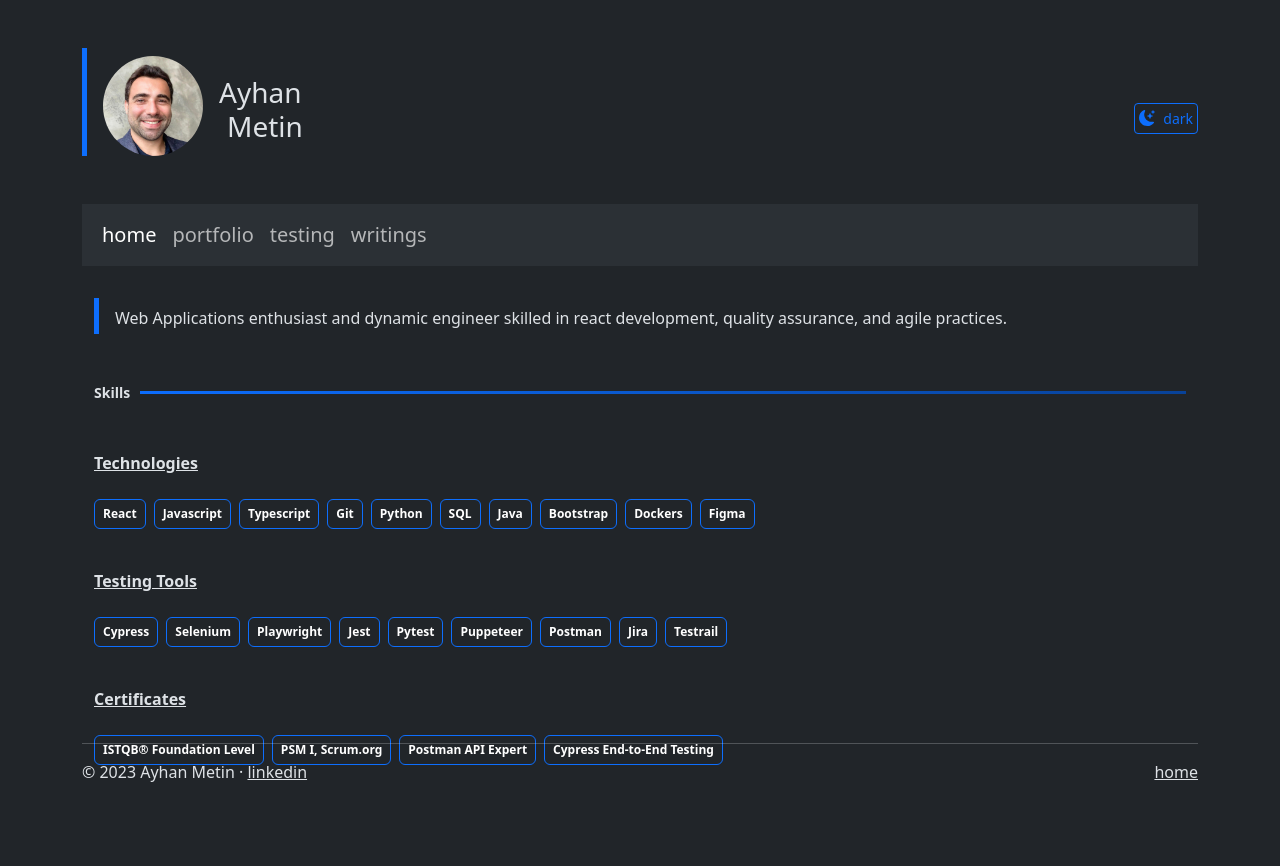
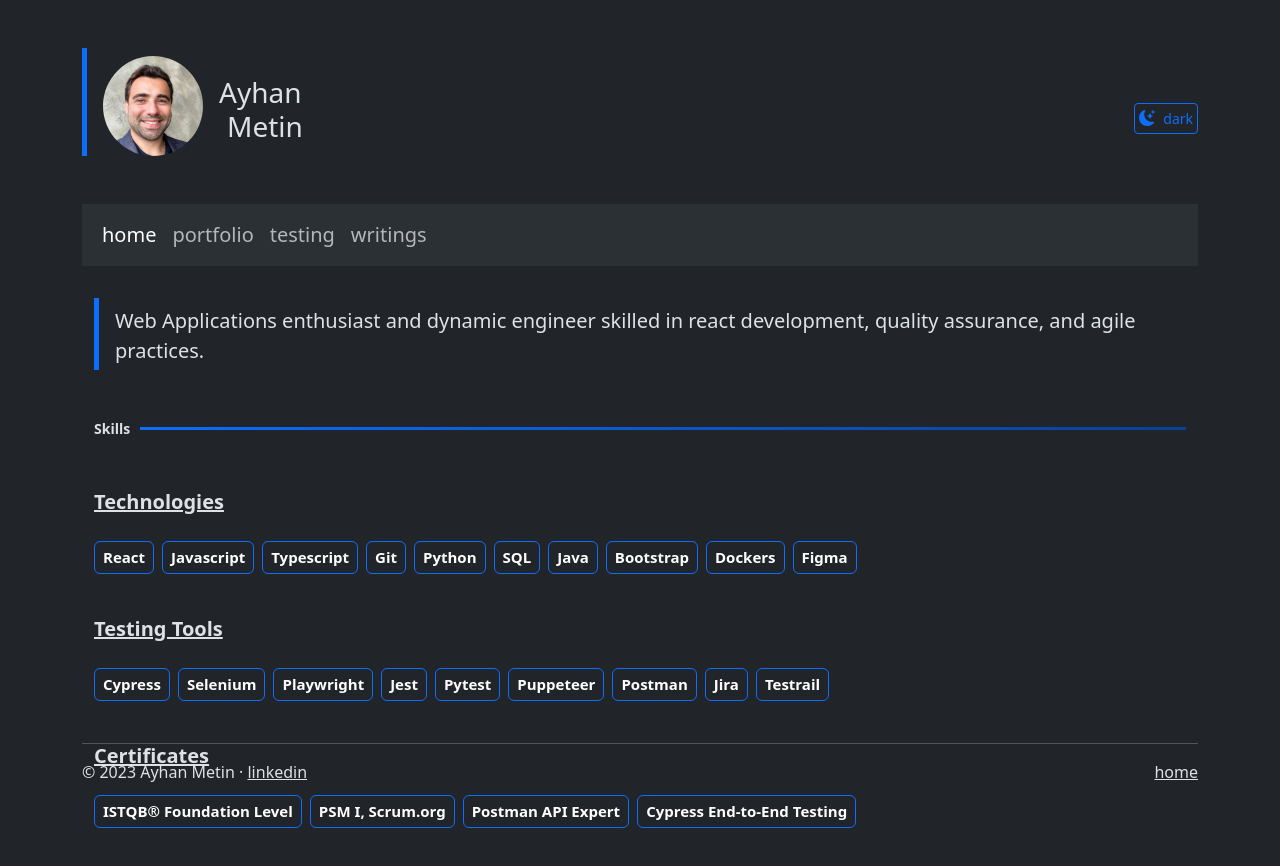
Before and after one commit to ayhanmetin/portfolio, a React (Vite) app: page / in a window 1280 px wide. Shown: the top 866 px of the page. Before the commit the page ends 837 px from the top, so only its background shows below. Built offline with nearby package versions, Linux system fonts and the light colour scheme.

Commit message:
initial commit

```diff
--- a/src/components/Home.jsx
+++ b/src/components/Home.jsx
@@ -6,7 +6,7 @@ function Home() {
     <>
       <div className="container">
         <header className="name">
-          <p className="text-start mb-0 pt-2 mt-3 border-start ps-3 mb-5 p-1 border-5 border-primary">
+          <p className="text-start mb-0 pt-2 mt-3 border-start ps-3 mb-5 p-1 border-5 border-primary fs-5 text">
             Web Applications enthusiast and dynamic engineer skilled in react
             development, quality assurance, and agile practices.
           </p>
--- a/src/components/Portfolio.jsx
+++ b/src/components/Portfolio.jsx
@@ -10,7 +10,7 @@ function Portfolio() {
         className='container'
       >
         <header className='name'>
-          <p className='text-start mb-0 pt-2 mt-3 border-start ps-3 mb-5 p-1 border-5 border-primary'>
+          <p className='text-start mb-0 pt-2 mt-3 border-start ps-3 mb-5 p-1 border-5 border-primary fs-5 text'>
             Projects I'm proud of
           </p>
         </header>
--- a/src/components/Skills.jsx
+++ b/src/components/Skills.jsx
@@ -3,92 +3,92 @@ import React from 'react';
 export default function Skills() {
   return (
     <>
-      <div className="container mt-5 m-0 p-0">
-        <div className="mt-2 d-block fs-6 text fw-semibold text-decoration-underline">
+      <div className='container mt-5 m-0 p-0 fs-5 text'>
+        <div className='mt-2 d-block fs-5 text fw-semibold text-decoration-underline'>
           Technologies
         </div>
-        <div className="m-0 p-0 d-flex gap-2 py-4">
-          <span className="badge p-2 text-bg-dark border border-primary">
+        <div className='m-0 p-0 d-flex gap-2 py-4'>
+          <span className='badge p-2 text-bg-dark border border-primary'>
             React
           </span>
-          <span className="badge p-2 text-bg-dark border border-primary">
+          <span className='badge p-2 text-bg-dark border border-primary'>
             Javascript
           </span>
-          <span className="badge p-2 text-bg-dark border border-primary">
+          <span className='badge p-2 text-bg-dark border border-primary'>
             Typescript
           </span>
-          <span className="badge p-2 text-bg-dark border border-primary">
+          <span className='badge p-2 text-bg-dark border border-primary'>
             Git
           </span>
-          <span className="badge p-2 text-bg-dark border border-primary">
+          <span className='badge p-2 text-bg-dark border border-primary'>
             Python
           </span>
-          <span className="badge p-2 text-bg-dark border border-primary">
+          <span className='badge p-2 text-bg-dark border border-primary'>
             SQL
           </span>
-          <span className="badge p-2 text-bg-dark border border-primary">
+          <span className='badge p-2 text-bg-dark border border-primary'>
             Java
           </span>
-          <span className="badge p-2 text-bg-dark border border-primary">
+          <span className='badge p-2 text-bg-dark border border-primary'>
             Bootstrap
           </span>
-          <span className="badge p-2 text-bg-dark border border-primary">
+          <span className='badge p-2 text-bg-dark border border-primary'>
             Dockers
           </span>
-          <span className="badge p-2 text-bg-dark border border-primary">
+          <span className='badge p-2 text-bg-dark border border-primary'>
             Figma
           </span>
         </div>
       </div>
-      <div className="container mt-3 m-0 p-0">
-        <div className="mt-2 d-block fs-6 text fw-semibold text-decoration-underline">
+      <div className='container mt-3 m-0 p-0 fs-5 text'>
+        <div className='mt-2 d-block fs-5 text fw-semibold text-decoration-underline'>
           Testing Tools
         </div>
-        <div className="m-0 p-0 d-flex gap-2 py-4">
-          <span className="badge p-2 text-bg-dark border border-primary">
+        <div className='m-0 p-0 d-flex gap-2 py-4'>
+          <span className='badge p-2 text-bg-dark border border-primary'>
             Cypress
           </span>
-          <span className="badge p-2 text-bg-dark border border-primary">
+          <span className='badge p-2 text-bg-dark border border-primary'>
             Selenium
           </span>
-          <span className="badge p-2 text-bg-dark border border-primary">
+          <span className='badge p-2 text-bg-dark border border-primary'>
             Playwright
           </span>
-          <span className="badge p-2 text-bg-dark border border-primary">
+          <span className='badge p-2 text-bg-dark border border-primary'>
             Jest
           </span>
-          <span className="badge p-2 text-bg-dark border border-primary">
+          <span className='badge p-2 text-bg-dark border border-primary'>
             Pytest
           </span>
-          <span className="badge p-2 text-bg-dark border border-primary">
+          <span className='badge p-2 text-bg-dark border border-primary'>
             Puppeteer
           </span>
-          <span className="badge p-2 text-bg-dark border border-primary">
+          <span className='badge p-2 text-bg-dark border border-primary'>
             Postman
           </span>
-          <span className="badge p-2 text-bg-dark border border-primary">
+          <span className='badge p-2 text-bg-dark border border-primary'>
             Jira
           </span>
-          <span className="badge p-2 text-bg-dark border border-primary">
+          <span className='badge p-2 text-bg-dark border border-primary'>
             Testrail
           </span>
         </div>
       </div>
-      <div className="container mt-3 m-0 p-0">
-        <div className="mt-2 d-block fs-6 text fw-semibold text-decoration-underline">
+      <div className='container mt-3 m-0 p-0 fs-5 text'>
+        <div className='mt-2 d-block fs-5 text fw-semibold text-decoration-underline'>
           Certificates
         </div>
-        <div className="m-0 p-0 d-flex gap-2 py-4">
-          <span className="badge p-2 text-bg-dark border border-primary">
+        <div className='m-0 p-0 d-flex gap-2 py-4'>
+          <span className='badge p-2 text-bg-dark border border-primary'>
             ISTQB® Foundation Level
           </span>
-          <span className="badge p-2 text-bg-dark border border-primary">
+          <span className='badge p-2 text-bg-dark border border-primary'>
             PSM I, Scrum.org
           </span>
-          <span className="badge p-2 text-bg-dark border border-primary">
+          <span className='badge p-2 text-bg-dark border border-primary'>
             Postman API Expert
           </span>
-          <span className="badge p-2 text-bg-dark border border-primary">
+          <span className='badge p-2 text-bg-dark border border-primary'>
             Cypress End-to-End Testing
           </span>
         </div>
--- a/src/components/Testing.jsx
+++ b/src/components/Testing.jsx
@@ -7,7 +7,7 @@ function Testing() {
     <>
       <div className='container'>
         <header className='name'>
-          <p className='text-start mb-0 pt-2 mt-3 border-start ps-3 mb-5 p-1 border-5 border-primary'>
+          <p className='text-start mb-0 pt-2 mt-3 border-start ps-3 mb-5 p-1 border-5 border-primary fs-5 text'>
             “Quality is never an accident; it is always the result of
             intelligent effort.” – <i>John Ruskin.</i>
           </p>
--- a/src/components/Writing.jsx
+++ b/src/components/Writing.jsx
@@ -8,12 +8,12 @@ function Writing() {
         className='container'
       >
         <header className='name'>
-          <p className='text-start mb-0 pt-2 mt-3 border-start ps-3 mb-5 p-1 border-5 border-primary'>
+          <p className='text-start mb-0 pt-2 mt-3 border-start ps-3 mb-5 p-1 border-5 border-primary fs-5 text'>
           “Quality is not an act; it is a habit” <i>Aristotle.</i>
           </p>
         </header>
         <div className='ms-0 ps-0 mt-2 text-with-gradient'></div>
-        <div className='container ms-2 m-0 p-0 mt-4'>
+        <div className='container ms-2 m-0 p-0 mt-4 fs-4 text'>
           {writings.map((writing, index) => (
             <div key={index}>
               <figure>
--- a/src/components/gradient.css
+++ b/src/components/gradient.css
@@ -31,7 +31,7 @@
 .custom-square-card {
   position: relative;
   width: 90%;
-  padding-top: 60%;
+  padding-top: 50%;
   overflow: hidden;
   border: 1px solid #ddd;
   box-sizing: border-box;
```
